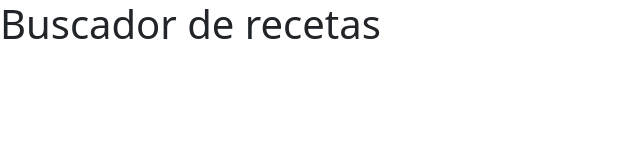
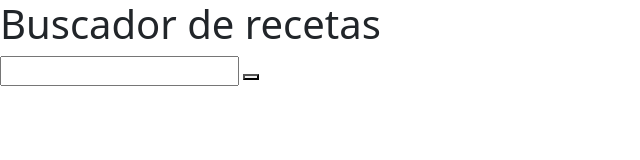
Before and after one commit to wayusei/hackatonSesion12, a website built with webpack: page public/index.html in a window 1280 px wide. Shown: the whole page, without its empty margins (0-640 px from the left). Built offline with nearby package versions, Linux system fonts and the light colour scheme.

Commit message:
input y boton

```diff
--- a/public/index.html
+++ b/public/index.html
@@ -8,5 +8,7 @@
   </head>
   <body>
     <h1>Buscador de recetas</h1>
+    <input type="text" id="inputSearch">
+    <button type="button" id="buttonSearch"></button>
   </body>
 </html>
```
